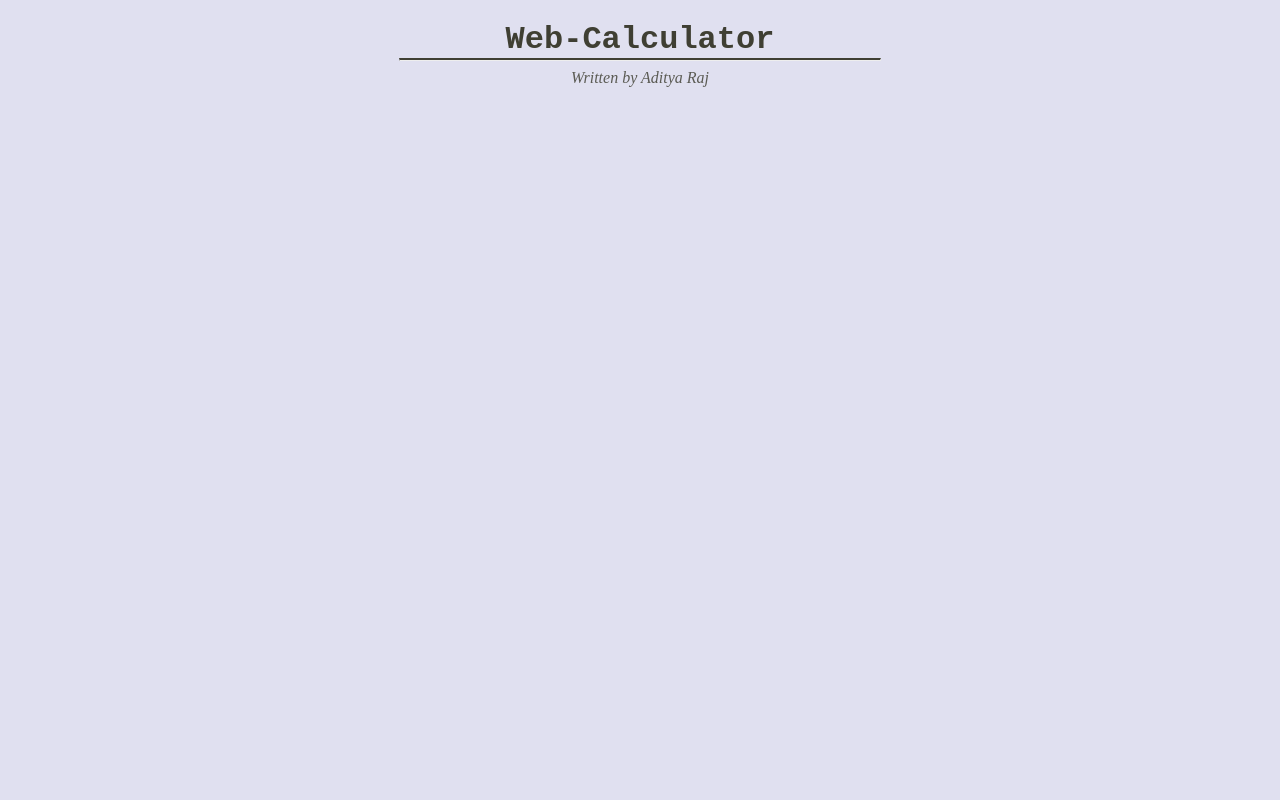
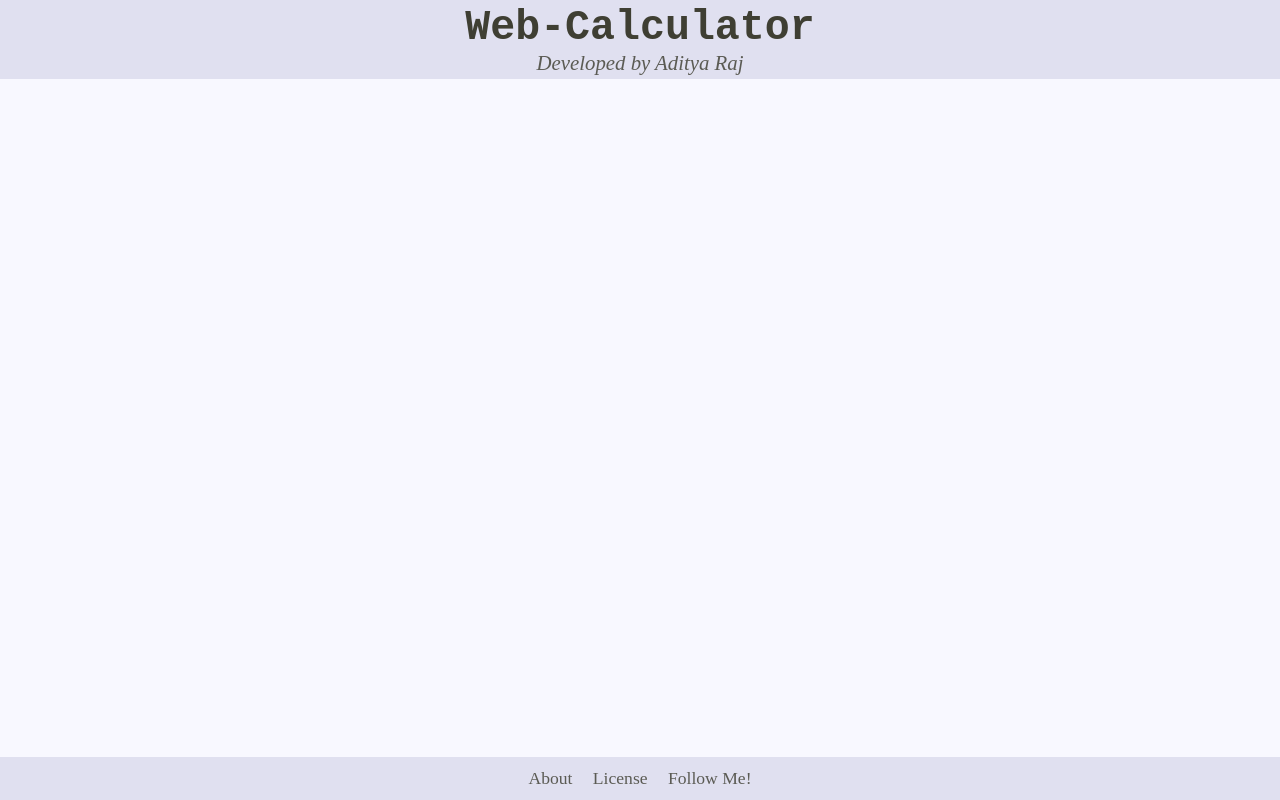
Before and after one commit to aditya06121/Web-Calculator, a plain HTML site: page index.html in a window 1280 px wide. Drawn offline with Linux system fonts and the light colour scheme.

Commit message:
web-page styling

```diff
--- a/assets/style.css
+++ b/assets/style.css
@@ -1,22 +1,52 @@
+*{
+    margin: 0;
+    padding: 0;
+    box-sizing: border-box;
+}
 body{
-    background: rgb(224, 224, 240);
+    background: ghostwhite;
 }
 h1 {
     font-family: 'Courier New', Courier, monospace;
     text-align: center;
     color: rgb(63, 63, 51);
-    margin-bottom: 0;
-}
-.line {
-    margin-top: 0%;
-    width:38%;
-    border-top: 2px solid rgb(63, 63, 51);
-
 }
 .subtext{
-    margin-top: 0%;
     color: rgba(63, 63, 51, 0.826);
     font-style: italic;
     text-align: center;
 
 }
+.heading{
+    font-size: 1.3rem;
+    background-color: rgb(224, 224, 240);
+    padding: 0.2em;
+}
+body {
+    max-height: 100vh;
+}
+footer{
+    background-color: rgb(224, 224, 240);
+    padding: 0.2rem;
+    display: block;
+    font-size: 1.1rem;
+    position: fixed;
+    width: 100%;
+    bottom: 0;
+}
+ul{
+    text-align: center;
+    padding: 0.5rem;
+}
+li{
+    display: inline-block;
+    margin-inline: 0.5rem;
+}
+li a{
+    color: rgba(63, 63, 51, 0.826);
+    text-decoration: none;
+}
+li a:hover, li a:focus{
+    text-decoration: underline;
+    color: hsl(75, 11%, 22%);
+}
--- a/index.html
+++ b/index.html
@@ -8,8 +8,19 @@
     <link rel="stylesheet" href="./assets/style.css">
 </head>
 <body>
-    <h1>Web-Calculator</h1>
-    <hr class="line">
-    <p class="subtext">Written by Aditya Raj</p>
+    <div class="heading">
+    <h1>Web-Calculator </h1>
+    <p class="subtext">Developed by Aditya Raj</p>
+</div>
+
+
+
+<footer>
+    <ul>
+        <li><a href="./README.md">About </a></li>
+        <li><a href="./LICENSE">License</a></li>
+        <li><a href="https://www.linkedin.com/in/aditya-raj-904a93272/">Follow Me!</a></li>
+    </ul>
+</footer>
 </body>
 </html>
```
